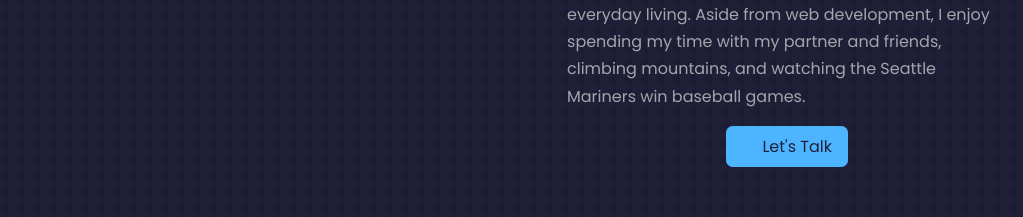
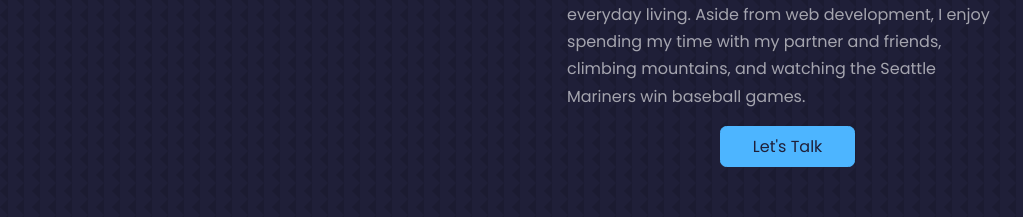
Before and after one commit to impr3ssionist/portfolio, a React (Create React App) app: page / in a window 1280 px wide. Shown: the part 1625-1842 px from the top of the page, without its empty margins (128-1151 px from the left). Built offline with nearby package versions, Linux system fonts and the light colour scheme.

Commit message:
fix let's talk button

```diff
--- a/src/components/about/About.jsx
+++ b/src/components/about/About.jsx
@@ -65,7 +65,7 @@ const about = () => {
             </p>
             <div className="about__button">
               <a href="'#Contact" className="btn btn-primary">
-                Let's Talk
+                <p className="lets_talk">Let's Talk</p>
               </a>
             </div>
           </div>
--- a/src/components/contact/Contact.jsx
+++ b/src/components/contact/Contact.jsx
@@ -42,7 +42,7 @@ const Contact = () => {
             <h4>Email</h4>
             <h5>caleb.p.ford@gmail.com</h5>
             <a
-              href="mailto:cpford13@gmail.com"
+              href="mailto:caleb.p.ford@gmail.com"
               target="_blank"
               rel="noopener noreferrer"
             >
--- a/src/index.css
+++ b/src/index.css
@@ -89,14 +89,17 @@ a:hover {
 }
 
 .btn {
-  width: max-content;
-  display: inline-block;
-  color: var(--color-primary);
-  padding: 0.75vh 1.2vw;
+  display: inline-flex; /* Aligns content flexibly */
+  justify-content: center; /* Centers horizontally */
+  align-items: center; /* Centers vertically */
+  width: max-content; /* Adjust or remove as needed */
+  padding: 0.75vh 1.5vh; /* Adjust vertical padding if needed */
   border-radius: 0.4rem;
   cursor: pointer;
+  color: var(--color-primary);
   border: 1px solid var(--color-primary);
   transition: var(--transition);
+  text-align: center; /* Ensures text is centered if flex properties are not supported */
 }
 
 .btn:hover {
@@ -108,6 +111,10 @@ a:hover {
 .btn-primary {
   background: var(--color-primary);
   color: var(--color-bg);
+}
+
+.lets_talk {
+  padding-right: 1.5vw;
 }
 
 img {
@@ -136,4 +143,8 @@ img {
   section > h2 {
     margin-bottom: 2rem;
   }
+
+  .lets_talk {
+    padding-right: 3.2vw;
+  }
 }
```
